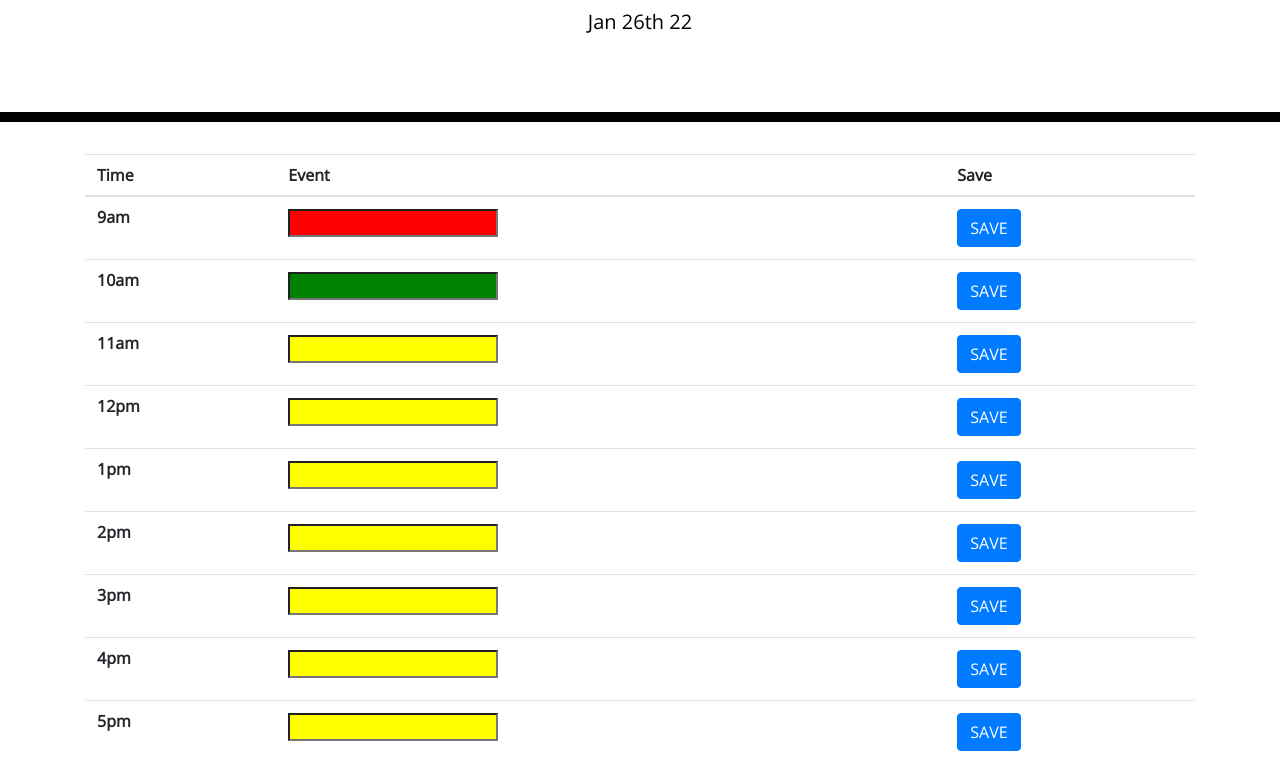
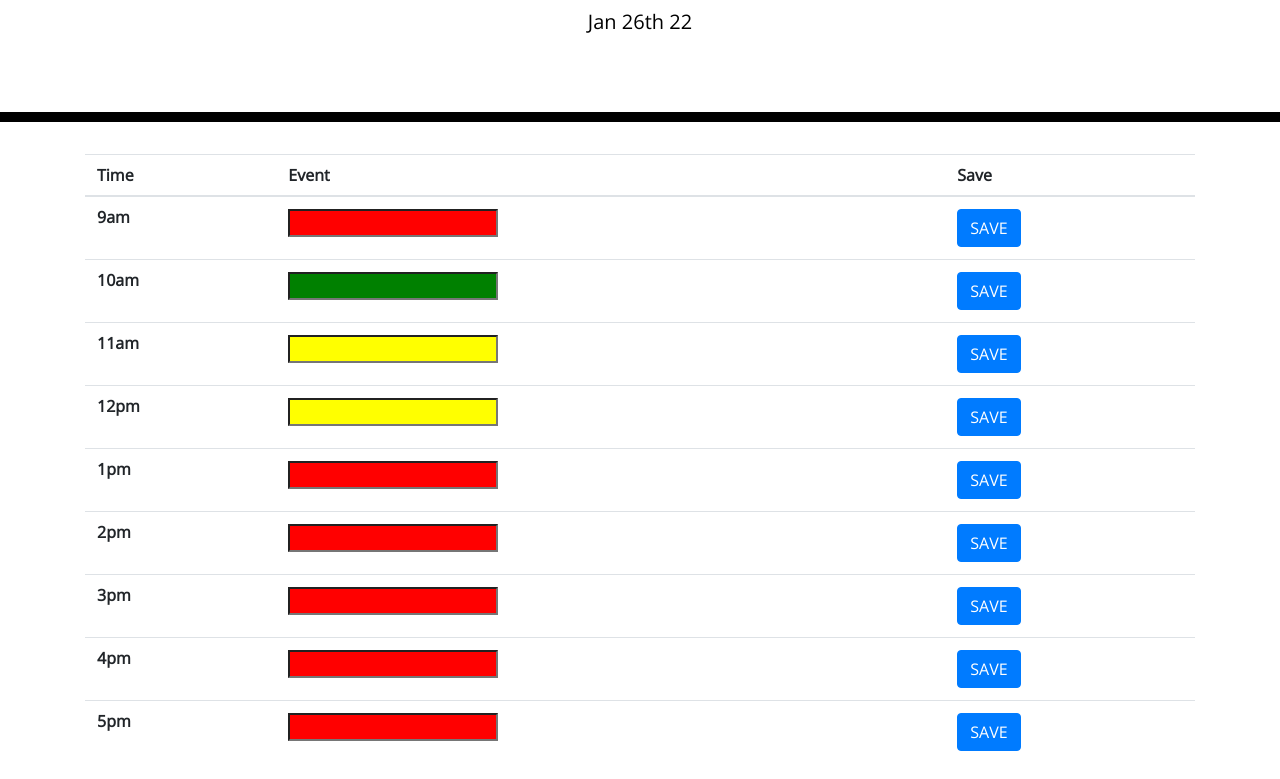
Before and after one commit to cruiz328/PokeBowlsAreAwesome, a plain HTML site: page index.html in a window 1280 px wide. Shown: the part 182-961 px from the top of the page. Drawn offline with nearby package versions, Linux system fonts and the light colour scheme.

Commit message:
broke code again

```diff
--- a/index.html
+++ b/index.html
@@ -55,27 +55,27 @@
         </tr>
         <tr>
           <th scope="row">1pm</th>
-          <td><input type="textbox" data-time="13" class="eventTextBox" /></td>
+          <td><input type="textbox" data-time="1" class="eventTextBox" /></td>
           <td><button type="button" class="btn btn-primary save ">SAVE</button></td>
         </tr>
         <tr>
           <th scope="row">2pm</th>
-          <td><input type="textbox" data-time="14" class="eventTextBox" /></td>
+          <td><input type="textbox" data-time="2" class="eventTextBox" /></td>
           <td><button type="button" class="btn btn-primary save ">SAVE</button></td>
         </tr>
         <tr>
           <th scope="row">3pm</th>
-          <td><input type="textbox" data-time="15" class="eventTextBox" /></td>
+          <td><input type="textbox" data-time="3" class="eventTextBox" /></td>
           <td><button type="button" class="btn btn-primary save ">SAVE</button></td>
         </tr>
         <tr>
           <th scope="row">4pm</th>
-          <td><input type="textbox" data-time="16" class="eventTextBox" /></td>
+          <td><input type="textbox" data-time="4" class="eventTextBox" /></td>
           <td><button type="button" class="btn btn-primary save ">SAVE</button></td>
         </tr>
         <tr>
           <th scope="row">5pm</th>
-          <td><input type="textbox" data-time="17" class="eventTextBox" /></td>
+          <td><input type="textbox" data-time="5" class="eventTextBox" /></td>
           <td><button type="button" class="btn btn-primary save ">SAVE</button></tr>
       </tbody>
     </table>
```
